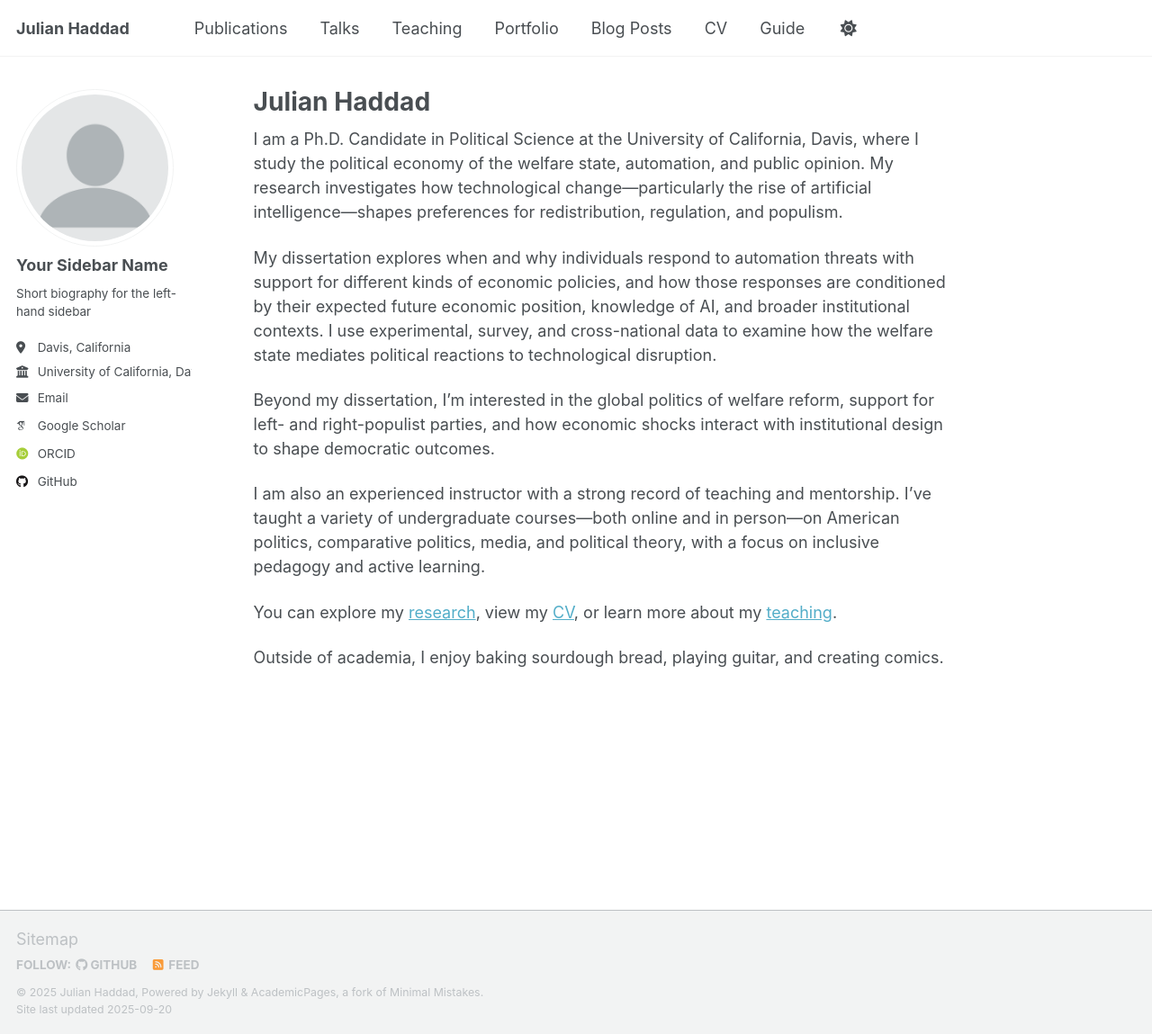
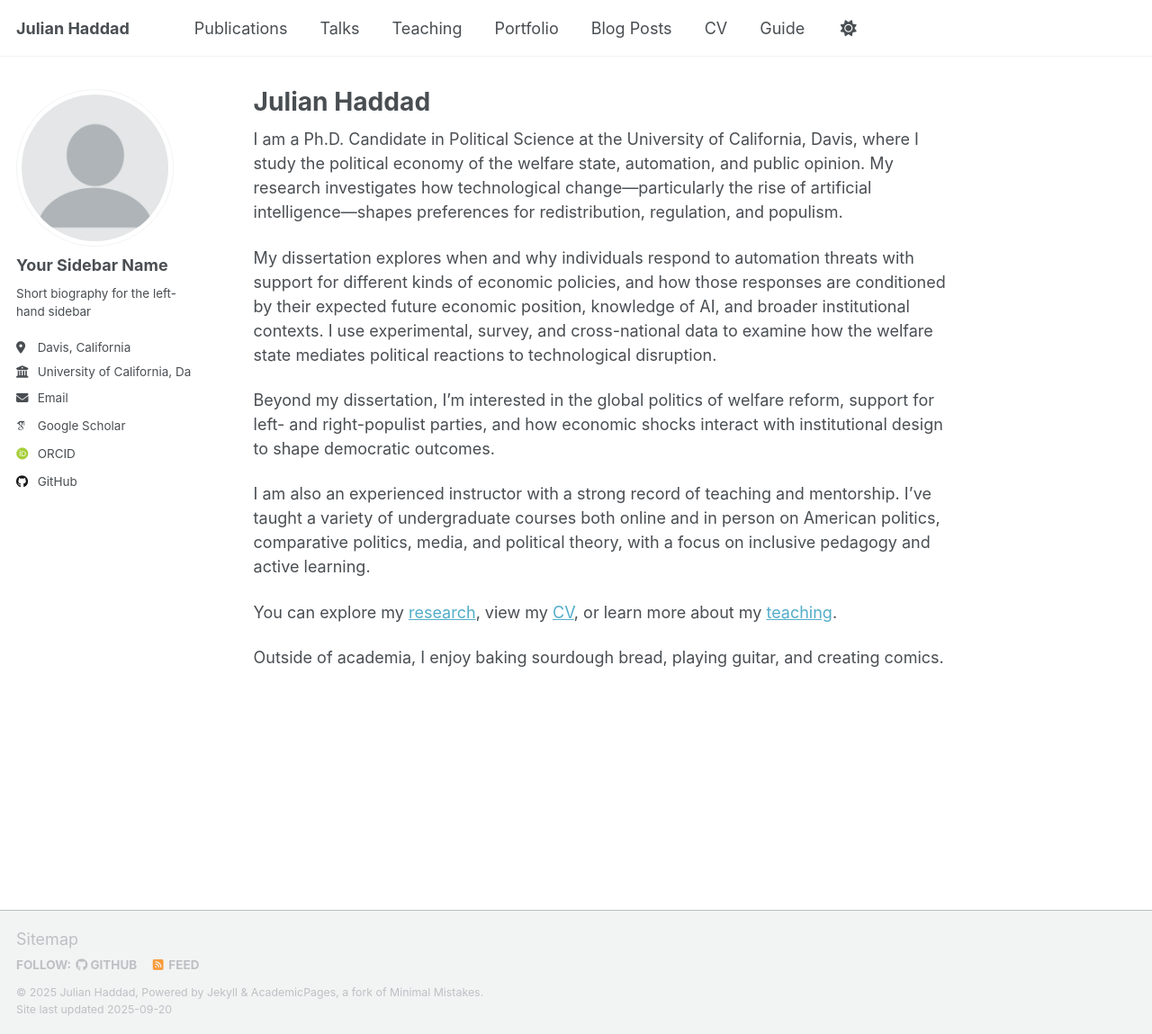
Before and after one commit to JulianAnthonyHaddad/juliananthonyhaddad.github.io, a Jekyll site: the page built from _pages/about.md, in a window 1280 px wide and 1149 px high. Shown: the whole window at 90% size. Built offline with Jekyll 4.4.1, drawn with Linux system fonts in a browser that asks for light colours; some web fonts are replaced; a script that is not in the unit is left out.

```diff
--- a/_pages/about.md
+++ b/_pages/about.md
@@ -13,7 +13,7 @@ My dissertation explores when and why individuals respond to automation threats
 
 Beyond my dissertation, I’m interested in the global politics of welfare reform, support for left- and right-populist parties, and how economic shocks interact with institutional design to shape democratic outcomes.
 
-I am also an experienced instructor with a strong record of teaching and mentorship. I’ve taught a variety of undergraduate courses—both online and in person—on American politics, comparative politics, media, and political theory, with a focus on inclusive pedagogy and active learning.
+I am also an experienced instructor with a strong record of teaching and mentorship. I’ve taught a variety of undergraduate courses both online and in person on American politics, comparative politics, media, and political theory, with a focus on inclusive pedagogy and active learning.
 
 You can explore my [research](./research.html), view my [CV](files/Julian_Haddad_CV_2025.pdf), or learn more about my [teaching](./teaching.html).
 
```
